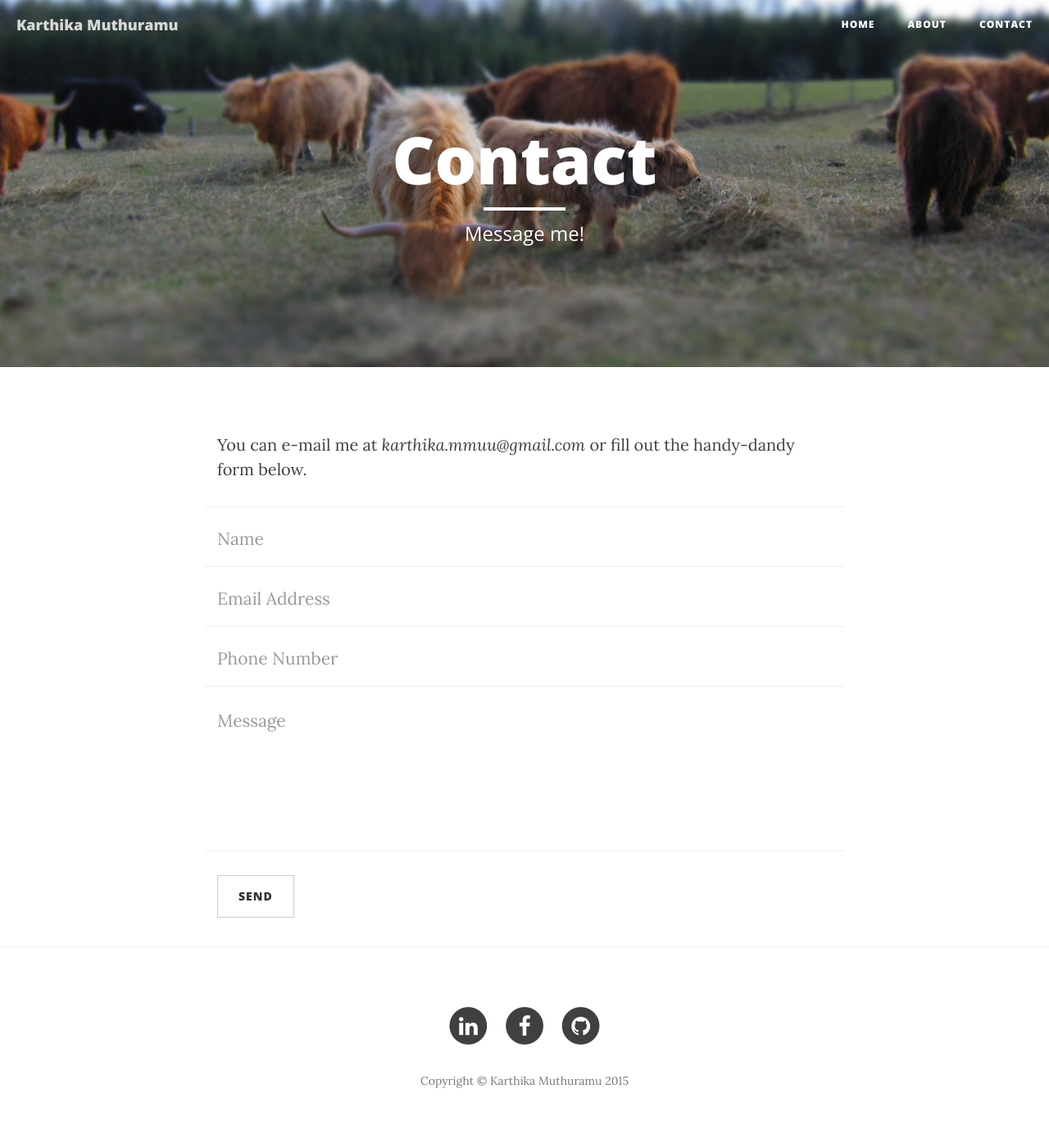
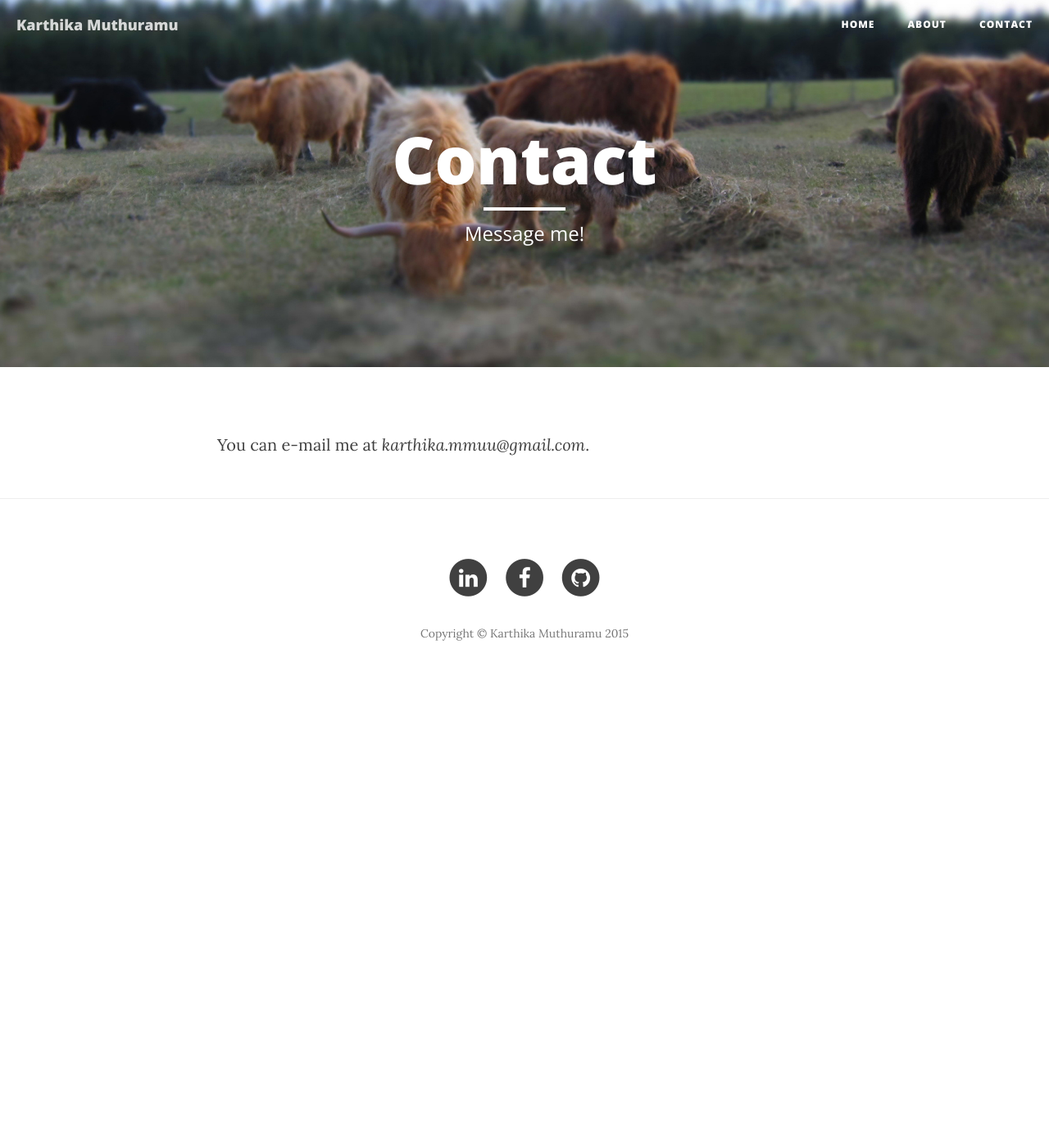
Before and after one commit to karmu/karmu.github.io, a Jekyll site: the page built from contact.html, in a window 1280 px wide. Shown: the whole page at 82% size. Built offline with Jekyll 4.4.1, drawn with Linux system fonts in a browser that asks for light colours; nearby versions of some CDN libraries; after the commit the page ends 900 px from its top, so only the background shows below that.

Commit message:
remove form

```diff
--- a/contact.html
+++ b/contact.html
@@ -5,11 +5,14 @@ description: "Message me!"
 header-img: "img/cows_long.jpg"
 ---
 
-<p>You can e-mail me at <i>karthika.mmuu@gmail.com</i> or fill out the handy-dandy form below.</p>
+<p>You can e-mail me at <i>karthika.mmuu@gmail.com</i>.</p>
 <!-- Contact Form - Enter your email address on line 19 of the mail/contact_me.php file to make this form work. -->
 <!-- WARNING: Some web hosts do not allow emails to be sent through forms to common mail hosts like Gmail or Yahoo. It's recommended that you use a private domain email address! -->
 <!-- NOTE: To use the contact form, your site must be on a live web host with PHP! The form will not work locally! -->
-<form name="sentMessage" id="contactForm" novalidate>
+
+
+
+<!--<form name="sentMessage" id="contactForm" novalidate>
     <div class="row control-group">
         <div class="form-group col-xs-12 floating-label-form-group controls">
             <label>Name</label>
@@ -46,3 +49,4 @@ header-img: "img/cows_long.jpg"
         </div>
     </div>
 </form>
+-->
```
